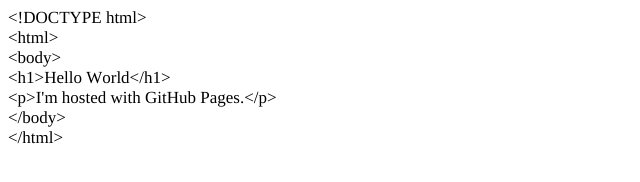
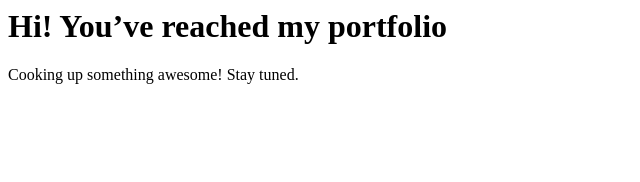
Before and after one commit to nikhilanyapathy/nikhilanyapathy.github.io, a plain HTML site: page index.html in a window 1280 px wide. Shown: the whole page, without its empty margins (0-640 px from the left). Drawn offline with Linux system fonts and the light colour scheme.

Commit message:
Editing index.html
Landing page

```diff
--- a/index.html
+++ b/index.html
@@ -1,23 +1,6 @@
-<!DOCTYPE html PUBLIC "-//W3C//DTD HTML 4.01//EN" "http://www.w3.org/TR/html4/strict.dtd">
 <html>
-<head>
-  <meta http-equiv="Content-Type" content="text/html; charset=utf-8">
-  <meta http-equiv="Content-Style-Type" content="text/css">
-  <title></title>
-  <meta name="Generator" content="Cocoa HTML Writer">
-  <meta name="CocoaVersion" content="1504.83">
-  <style type="text/css">
-    p.p1 {margin: 0.0px 0.0px 0.0px 0.0px; line-height: 20.0px; font: 17.0px Times; color: #000000; -webkit-text-stroke: #eeeb82}
-    span.s1 {font-kerning: none}
-  </style>
-</head>
 <body>
-<p class="p1"><span class="s1">&lt;!DOCTYPE html&gt;</span></p>
-<p class="p1"><span class="s1">&lt;html&gt;</span></p>
-<p class="p1"><span class="s1">&lt;body&gt;</span></p>
-<p class="p1"><span class="s1">&lt;h1&gt;Hello World&lt;/h1&gt;</span></p>
-<p class="p1"><span class="s1">&lt;p&gt;I'm hosted with GitHub Pages.&lt;/p&gt;</span></p>
-<p class="p1"><span class="s1">&lt;/body&gt;</span></p>
-<p class="p1"><span class="s1">&lt;/html&gt;</span></p>
+<h1>Hi! You’ve reached my portfolio</h1>
+<p>Cooking up something awesome! Stay tuned.</p>
 </body>
 </html>
```
